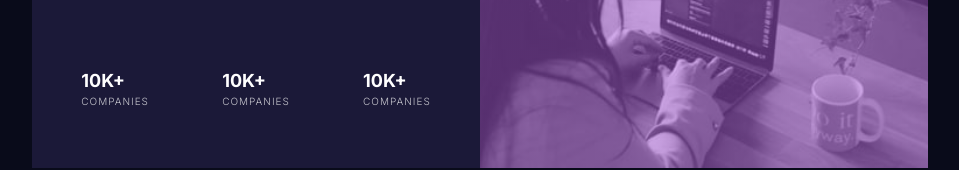
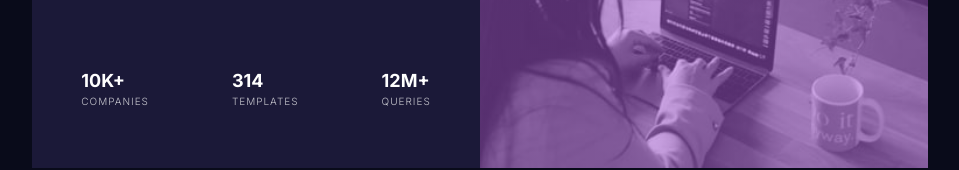
Before and after one commit to abie237/Stats-Preview-Component, a plain HTML site: page index.html in a window 1280 px wide. Shown: the part 492-662 px from the top of the page, without its empty margins (160-1119 px from the left). Drawn offline with Linux system fonts and the light colour scheme.

Commit message:
Modified The stats

```diff
--- a/index.html
+++ b/index.html
@@ -28,11 +28,11 @@
         </div>
 
         <div class="stat">
-          <h2>10K+<p class="small">companies</p></h2>
+          <h2>314<p class="small">templates</p></h2>
         </div>
 
         <div class="stat">
-          <h2>10K+<p class="small">companies</p></h2>
+          <h2>12M+<p class="small">queries</p></h2>
         </div>
       </div>
 
```
